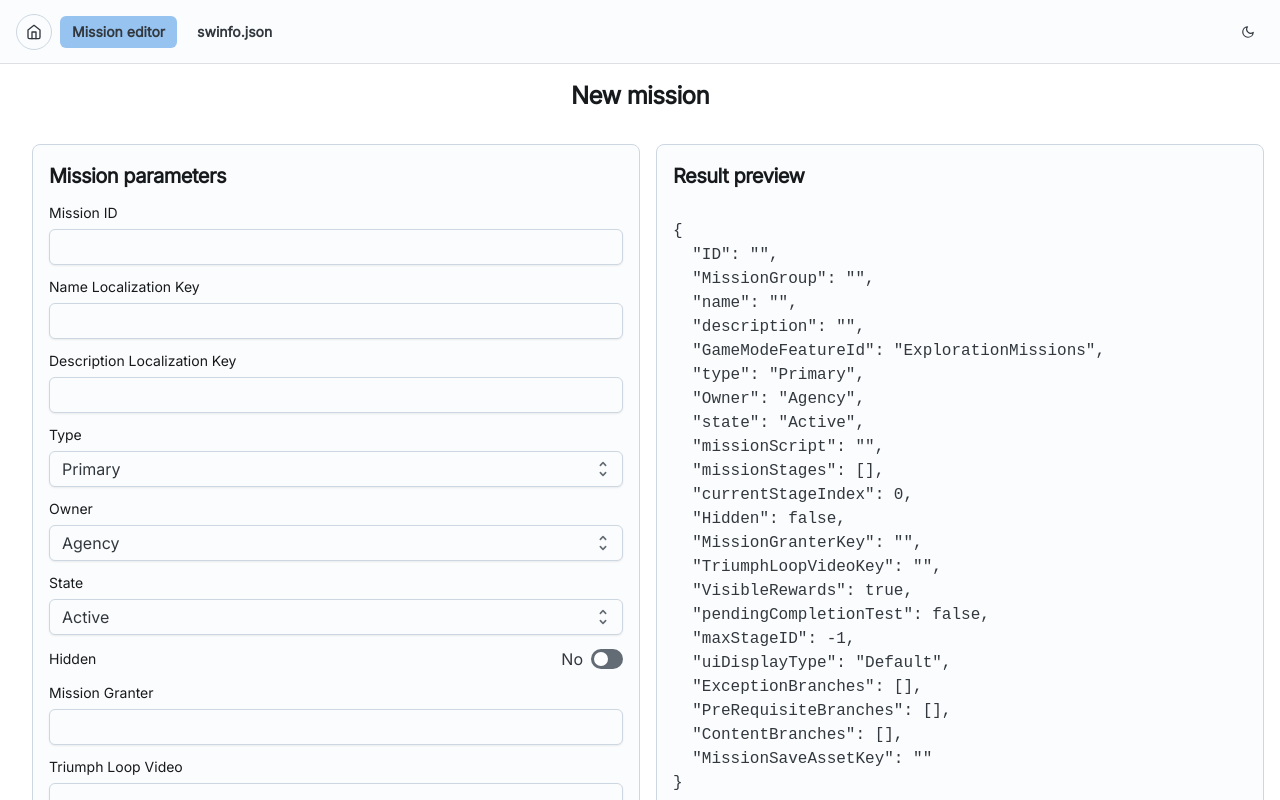
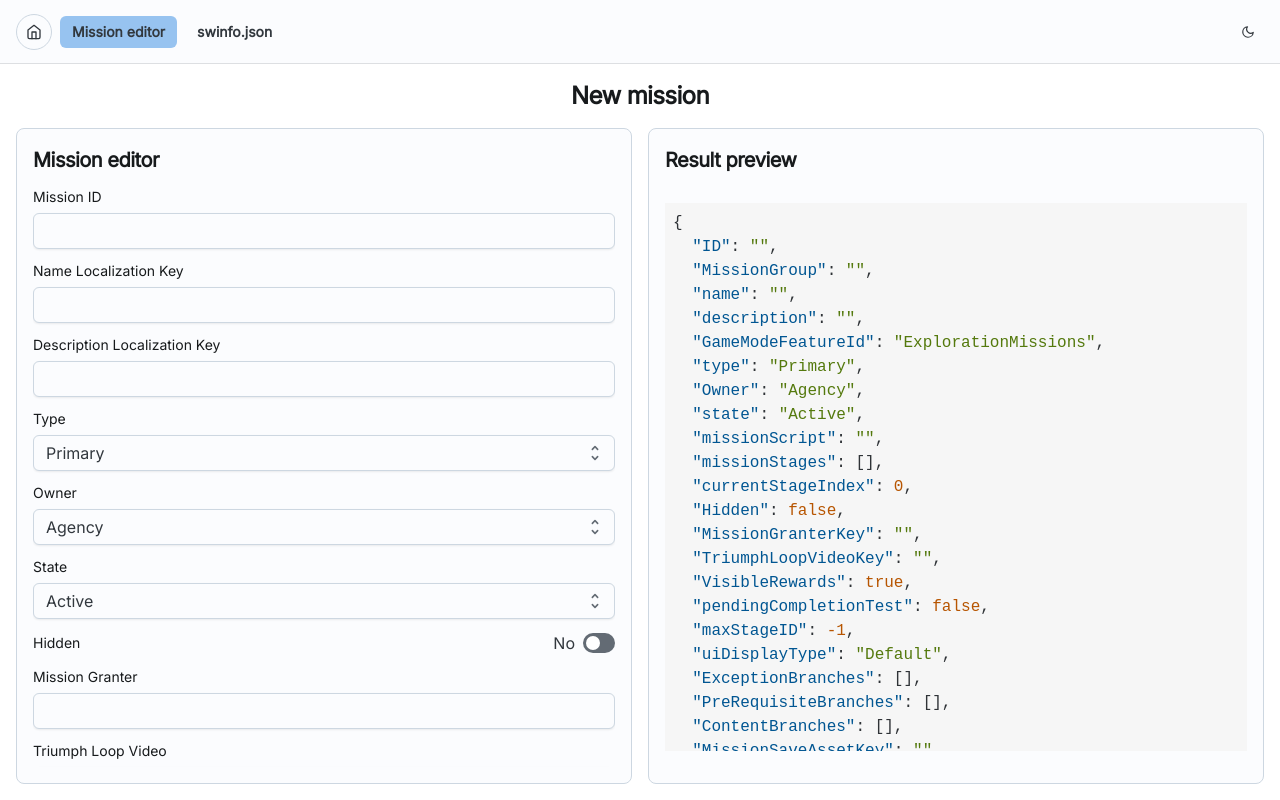
Before and after one commit to KSP2Community/editors, a React (Vite) app: page /missions in a window 1280 px wide. Shown: the top 800 px of the page. Built offline with nearby package versions, Linux system fonts and the light colour scheme.

Commit message:
Layout updates

```diff
--- a/index.html
+++ b/index.html
@@ -4,6 +4,11 @@
     <meta charset="UTF-8" />
     <link rel="icon" type="image/svg+xml" href="/icon.svg" />
     <meta name="viewport" content="width=device-width, initial-scale=1.0" />
+    <style>
+      * {
+        box-sizing: border-box;
+      }
+    </style>
     <title>KSP2 Mission Editor</title>
   </head>
   <body>
--- a/package.json
+++ b/package.json
@@ -20,6 +20,7 @@
     "react-dom": "^18.2.0",
     "react-icons": "^4.12.0",
     "react-router-dom": "^6.22.0",
+    "react-syntax-highlighter": "^15.5.0",
     "sort-by": "^0.0.2"
   },
   "devDependencies": {
--- a/src/components/Header.jsx
+++ b/src/components/Header.jsx
@@ -1,12 +1,13 @@
-import {Box, Button, IconButton, Stack, Tooltip, useColorScheme} from '@mui/joy'
+import {Box, Button, IconButton, Stack, Tooltip, Typography, useColorScheme} from '@mui/joy'
 import {FiHome, FiMoon, FiSun} from 'react-icons/fi'
-import React from 'react'
+import {useState, useEffect} from 'react'
 import {NavLink} from 'react-router-dom'
+import {useApp} from '../contexts/AppContext.jsx'
 
 function ColorSchemeToggle() {
   const {mode, setMode} = useColorScheme()
-  const [mounted, setMounted] = React.useState(false)
-  React.useEffect(() => {
+  const [mounted, setMounted] = useState(false)
+  useEffect(() => {
     setMounted(true)
   }, [])
   if (!mounted) {
@@ -35,12 +36,21 @@ function ColorSchemeToggle() {
 }
 
 export default function Header() {
+  const {appData} = useApp()
+
   return (
     <Box
       sx={{
         display: 'flex',
         flexGrow: 1,
-        justifyContent: 'space-between',
+        justifyContent: 'center',
+      }}
+    >
+      <Box
+        sx={{
+          display: 'flex',
+          justifyContent: 'flex-start',
+          width: '100%',
         }}
       >
         <Stack
@@ -96,6 +106,21 @@ export default function Header() {
             swinfo.json
           </Button>
         </Stack>
+      </Box>
+      <Typography variant="h2" level="h4" sx={{
+        flexGrow: 1,
+        textAlign: 'center',
+        whiteSpace: 'nowrap',
+      }}>
+        {appData.title ?? ''}
+      </Typography>
+      <Box
+        sx={{
+          display: 'flex',
+          justifyContent: 'flex-end',
+          width: '100%',
+        }}
+      >
         <Stack
           direction="row"
           justifyContent="center"
@@ -105,5 +130,6 @@ export default function Header() {
           <ColorSchemeToggle/>
         </Stack>
       </Box>
+    </Box>
   )
 }
--- a/src/components/Layout.jsx
+++ b/src/components/Layout.jsx
@@ -9,7 +9,7 @@ function Root(props) {
         {
           display: 'grid',
           gridTemplateRows: '64px 1fr',
-          minHeight: '100vh',
+          height: '100vh',
         },
         ...(Array.isArray(props.sx) ? props.sx : [props.sx]),
       ]}
@@ -136,7 +136,7 @@ function SideDrawer(props) {
   )
 }
 
-export default {
+export {
   Root,
   Header,
   SideNav,
--- a/src/components/mission/MissionEditor.jsx
+++ b/src/components/mission/MissionEditor.jsx
@@ -1,5 +1,6 @@
 import {
-  Card,
+  Box, Button,
+  Card, Dropdown, IconButton, Menu, MenuButton, MenuItem, Tooltip,
   Typography
 } from '@mui/joy'
 import TextInput from './inputs/TextInput.jsx'
@@ -18,6 +19,8 @@ import triumphLoopVideos from '/src/data/mission/triumph-loop-video-keys.json'
 import stageDefaults from '/src/data/mission/stage/stage-defaults.json'
 import contentBranchDefaults from '/src/data/mission/branch/content-branch-defaults.json'
 import ArrayInput from './inputs/ArrayInput.jsx'
+import {FiFile, FiFolder, FiSave} from 'react-icons/fi'
+import {useState} from 'react'
 
 function getMaxStageID(missionStages) {
   return missionStages.reduce((max, stage) => {
@@ -25,19 +28,35 @@ function getMaxStageID(missionStages) {
   }, -1)
 }
 
-export default function MissionEditor({missionData, updateMissionData}) {
+export default function MissionEditor({missionData, updateMissionData, ...props}) {
   return (
     <Card
+      {...props}
       variant="outlined"
-      sx={{
-        gridArea: 'content',
+      sx={[
+        {
           padding: '1rem',
-        flex: '0 0 50%',
+        },
+        ...(Array.isArray(props.sx) ? props.sx : [props.sx]),
+      ]}
+    >
+      <Box sx={{
+        display: 'flex',
+        flexDirection: 'row',
+        justifyContent: 'space-between',
       }}>
-      <Typography level="h4" component="h2">Mission parameters</Typography>
+        <Typography level="h4" component="h2">Mission editor</Typography>
+      </Box>
 
+      <Card sx={{
+        p: 0,
+        border: 'none',
+        maxHeight: '100%',
+        overflowY: 'auto',
+      }}>
         <TextInput name="ID" label="Mission ID" value={missionData.ID} onChange={updateMissionData}/>
-      <TextInput name="name" label="Name Localization Key" value={missionData.name} onChange={updateMissionData}/>
+        <TextInput name="name" label="Name Localization Key" value={missionData.name}
+                   onChange={updateMissionData}/>
         <TextInput name="description" label="Description Localization Key" value={missionData.description}
                    onChange={updateMissionData}/>
         <DropdownInput name="type" label="Type" options={missionTypes} value={missionData.type}
@@ -77,7 +96,8 @@ export default function MissionEditor({missionData, updateMissionData}) {
                       newStages.splice(index, 1)
                       updateMissionData("missionStages", newStages)
                     }}
-                  renderComponent={({item, updateData}) => <StageEditor stage={item} updateStageData={updateData}/>}
+                    renderComponent={({item, updateData}) => <StageEditor stage={item}
+                                                                          updateStageData={updateData}/>}
         />
 
         <ArrayInput level={0}
@@ -103,5 +123,6 @@ export default function MissionEditor({missionData, updateMissionData}) {
                                                                                   updateBranchData={updateData}/>}
         />
       </Card>
+    </Card>
   )
 }
--- a/src/components/mission/action/ActionEditor.jsx
+++ b/src/components/mission/action/ActionEditor.jsx
@@ -1,6 +1,5 @@
 import {useState} from 'react'
-import ActivateMissionActionEditor from './ActivateMissionActionEditor.jsx'
-import DropdownInput from '../inputs/DropdownInput.jsx'
+import * as Editors from './EditorComponents.jsx'
 import ComplexAutocompleteInput from '../inputs/ComplexAutocompleteInput.jsx'
 
 function getAQN(className) {
@@ -12,7 +11,7 @@ const actionTypes = [
     value: getAQN("ActivateMissionAction"),
     label: "Activate Mission",
     description: "Activate a mission by passing in a MissionOwner and MissionID, this will assume the Owner ID based on current player entry and current player's agency.",
-    component: ActivateMissionActionEditor,
+    component: "ActivateMissionActionEditor",
     defaults: {
       $type: getAQN("ActivateMissionAction"),
       TargetMissionID: "",
@@ -25,7 +24,8 @@ const actionTypes = [
 export default function ActionEditor({action, updateData}) {
   const [actionType, setActionType] = useState(action ? action.$type : null)
 
-  const EditorComponent = actionTypes.find(type => type.value === actionType)?.component
+  const componentName = actionTypes.find(type => type.value === actionType)?.component
+  const EditorComponent = componentName ? Editors[componentName] : null
 
   return <>
     <ComplexAutocompleteInput name="ActionType" label="Action Type" value={actionType}
--- a/src/components/mission/action/ActivateMissionActionEditor.jsx
+++ b/src/components/mission/action/EditorComponents.jsx
@@ -1,6 +1,6 @@
 import TextInput from '../inputs/TextInput.jsx'
 
-export default function ActivateMissionActionEditor({action, updateData}) {
+export function ActivateMissionAction({action, updateData}) {
   return (
     <TextInput name="TargetMissionID" label="Target Mission ID" value={action.TargetMissionID} onChange={updateData}/>
   )
--- /dev/null
+++ b/src/contexts/AppContext.jsx
@@ -0,0 +1,26 @@
+import React, { createContext, useState, useContext } from 'react';
+
+const AppContext = createContext(null);
+
+export function useApp() {
+  return useContext(AppContext);
+}
+
+export function AppProvider({ children }) {
+  const [appData, setAppData] = useState({});
+
+  const updateAppData = (key, value) => {
+    setAppData(prevData => ({ ...prevData, [key]: value }));
+  };
+
+  const value = {
+    appData,
+    updateAppData
+  };
+
+  return (
+    <AppContext.Provider value={value}>
+      {children}
+    </AppContext.Provider>
+  );
+}
--- a/src/routes/missions/mission-page.jsx
+++ b/src/routes/missions/mission-page.jsx
@@ -2,49 +2,71 @@ import * as React from 'react'
 import {
   Box,
   Card,
-  Typography
+  Typography, useColorScheme
 } from '@mui/joy'
+import SyntaxHighlighter from 'react-syntax-highlighter'
 
 import {useMission} from '/src/contexts/MissionContext.jsx'
+import {useApp} from '../../contexts/AppContext.jsx'
 import MissionEditor from '../../components/mission/MissionEditor.jsx'
+import {stackoverflowLight, vs2015} from 'react-syntax-highlighter/dist/esm/styles/hljs'
 
 export default function MissionPage() {
+  const {mode, systemMode} = useColorScheme()
+  const highlighterTheme = mode === 'dark' || (mode === 'system' && systemMode === 'dark')
+    ? vs2015
+    : stackoverflowLight
+
   const {missionData, updateMissionData} = useMission()
+  const {appData, updateAppData} = useApp()
 
   return (
-    <Box>
+    <Box sx={{
+      display: {sm: 'flex', md: 'grid'},
+      flexDirection: 'column',
+      gridTemplateColumns: '1fr 1fr',
+      gridTemplateRows: 'auto 1fr',
+      gridTemplateAreas: `
+        "header header"
+        "content side"
+      `,
+      gap: '1rem',
+      maxHeight: '100%',
+    }}>
       <Typography level="h3" component="h1" sx={{
         gridArea: 'header',
-        textAlign: 'center',
-        mb: '1rem',
+        textAlign: 'center'
       }}>
         {missionData.ID && `Mission ${missionData.ID}` || "New mission"}
       </Typography>
-      <Box sx={{
-        display: 'flex',
-        flexDirection: {sm: 'column', md: 'row'},
-        gap: '1rem',
-        padding: '1rem',
-      }}>
-        <MissionEditor missionData={missionData} updateMissionData={updateMissionData}/>
+      <MissionEditor missionData={missionData} updateMissionData={updateMissionData} sx={{
+        gridArea: 'content',
+        minWidth: 0,
+        minHeight: 0,
+      }}/>
       <Card
         variant="outlined"
         sx={{
           gridArea: 'side',
           padding: '1rem',
-            flex: '0 0 50%',
           minWidth: 0,
           minHeight: 0,
         }}>
         <Typography level="h4" component="h2">Result preview</Typography>
-          <pre style={{
-            overflow: 'auto',
-            maxHeight: '100%',
-          }}>
+        <SyntaxHighlighter language="json" style={highlighterTheme}>
           {JSON.stringify(missionData, null, 2)}
-        </pre>
+        </SyntaxHighlighter>
+        {/*<Box component={'pre'} sx={{*/}
+        {/*  overflow: 'auto',*/}
+        {/*  height: '100%',*/}
+        {/*  margin: 0,*/}
+        {/*  padding: '1rem',*/}
+        {/*  bgcolor: 'background.level1',*/}
+        {/*  borderRadius: '8px',*/}
+        {/*}}>*/}
+        {/*  {JSON.stringify(missionData, null, 2)}*/}
+        {/*</Box>*/}
       </Card>
-      </Box>
     </Box>
   )
 }
--- a/src/routes/root.jsx
+++ b/src/routes/root.jsx
@@ -1,21 +1,27 @@
 import {CssBaseline, CssVarsProvider} from '@mui/joy'
-import Layout from '../components/Layout.jsx'
+import * as Layout from '../components/Layout.jsx'
 import Header from '../components/Header.jsx'
 import React from 'react'
 import {Outlet} from 'react-router-dom'
+import {AppProvider} from '../contexts/AppContext.jsx'
 
 export default function Root() {
   return (
     <CssVarsProvider>
       <CssBaseline/>
+      <AppProvider>
         <Layout.Root>
           <Layout.Header>
             <Header/>
           </Layout.Header>
-        <Layout.Main>
+          <Layout.Main sx={{
+            maxHeight: '100%',
+            overflow: 'auto',
+          }}>
             <Outlet/>
           </Layout.Main>
         </Layout.Root>
+      </AppProvider>
     </CssVarsProvider>
   )
 }
```
Also changed, not shown: 1 other file (tests, documents, lock files or other folders). Lines whose indentation alone changed are shown as unchanged.
